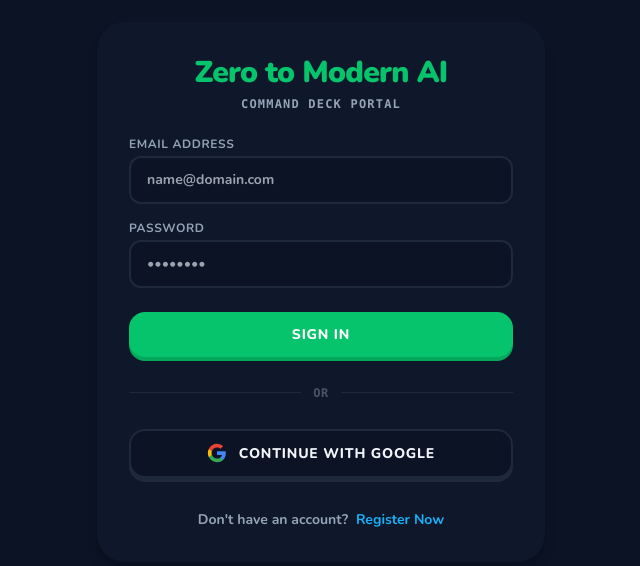
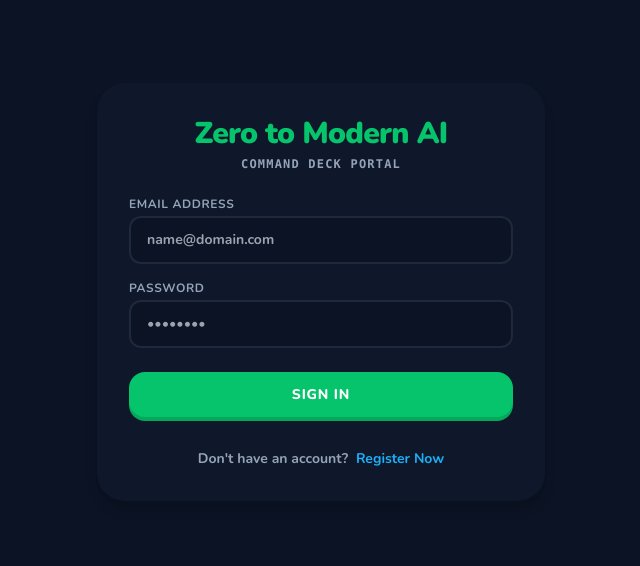
Before and after one commit to mayankmalik263/Academic-OS-Web-app, a React (Vite) app: page / in a window 1280 px wide. Shown: the part 108-674 px from the top of the page, without its empty margins (319-959 px from the left). Built offline with nearby package versions, Linux system fonts and the light colour scheme; no server answers.

Commit message:
chore: remove Google OAuth button and logic from login page to simplify configuration

```diff
--- a/src/components/Auth/LoginPage.tsx
+++ b/src/components/Auth/LoginPage.tsx
@@ -48,22 +48,7 @@ export const LoginPage: React.FC = () => {
     }
   };
 
-  const handleGoogleLogin = async () => {
-    playSound('click');
-    setErrorMsg('');
-    try {
-      const { error } = await supabase.auth.signInWithOAuth({
-        provider: 'google',
-        options: {
-          redirectTo: window.location.origin,
-        },
-      });
-      if (error) throw error;
-    } catch (err: any) {
-      setErrorMsg(err.message || 'Google login failed.');
-      playSound('locked');
-    }
-  };
+
 
   return (
     <div className="min-h-screen flex items-center justify-center bg-[var(--bg-page)] px-4 py-12 transition-colors duration-300">
@@ -144,39 +129,7 @@ export const LoginPage: React.FC = () => {
           </button>
         </form>
 
-        <div className="relative flex items-center justify-center my-1">
-          <div className="absolute inset-0 flex items-center">
-            <div className="w-full border-t border-[var(--border-color)]"></div>
-          </div>
-          <span className="relative bg-[var(--bg-main)] px-3 text-xs font-mono uppercase tracking-wider text-[var(--text-faint)]">
-            or
-          </span>
-        </div>
 
-        <button
-          onClick={handleGoogleLogin}
-          className="w-full btn-chunky btn-gray font-black flex items-center justify-center gap-3"
-        >
-          <svg className="w-5 height-5" viewBox="0 0 24 24">
-            <path
-              fill="#4285F4"
-              d="M22.56 12.25c0-.78-.07-1.53-.2-2.25H12v4.26h5.92c-.26 1.37-1.04 2.53-2.21 3.31v2.77h3.57c2.08-1.92 3.28-4.74 3.28-8.09z"
-            />
-            <path
-              fill="#34A853"
-              d="M12 23c2.97 0 5.46-.98 7.28-2.66l-3.57-2.77c-.98.66-2.23 1.06-3.71 1.06-2.86 0-5.29-1.93-6.16-4.53H2.18v2.84C3.99 20.53 7.7 23 12 23z"
-            />
-            <path
-              fill="#FBBC05"
-              d="M5.84 14.09c-.22-.66-.35-1.36-.35-2.09s.13-1.43.35-2.09V7.06H2.18C1.43 8.55 1 10.22 1 12s.43 3.45 1.18 4.94l2.85-2.22.81-.63z"
-            />
-            <path
-              fill="#EA4335"
-              d="M12 5.38c1.62 0 3.06.56 4.21 1.64l3.15-3.15C17.45 2.09 14.97 1 12 1 7.7 1 3.99 3.47 2.18 7.06l3.66 2.84c.87-2.6 3.3-4.52 6.16-4.52z"
-            />
-          </svg>
-          Continue with Google
-        </button>
 
         <div className="text-sm font-bold text-[var(--text-muted)] mt-2">
           {isSignUp ? 'Already have an account?' : "Don't have an account?"}{' '}
```
